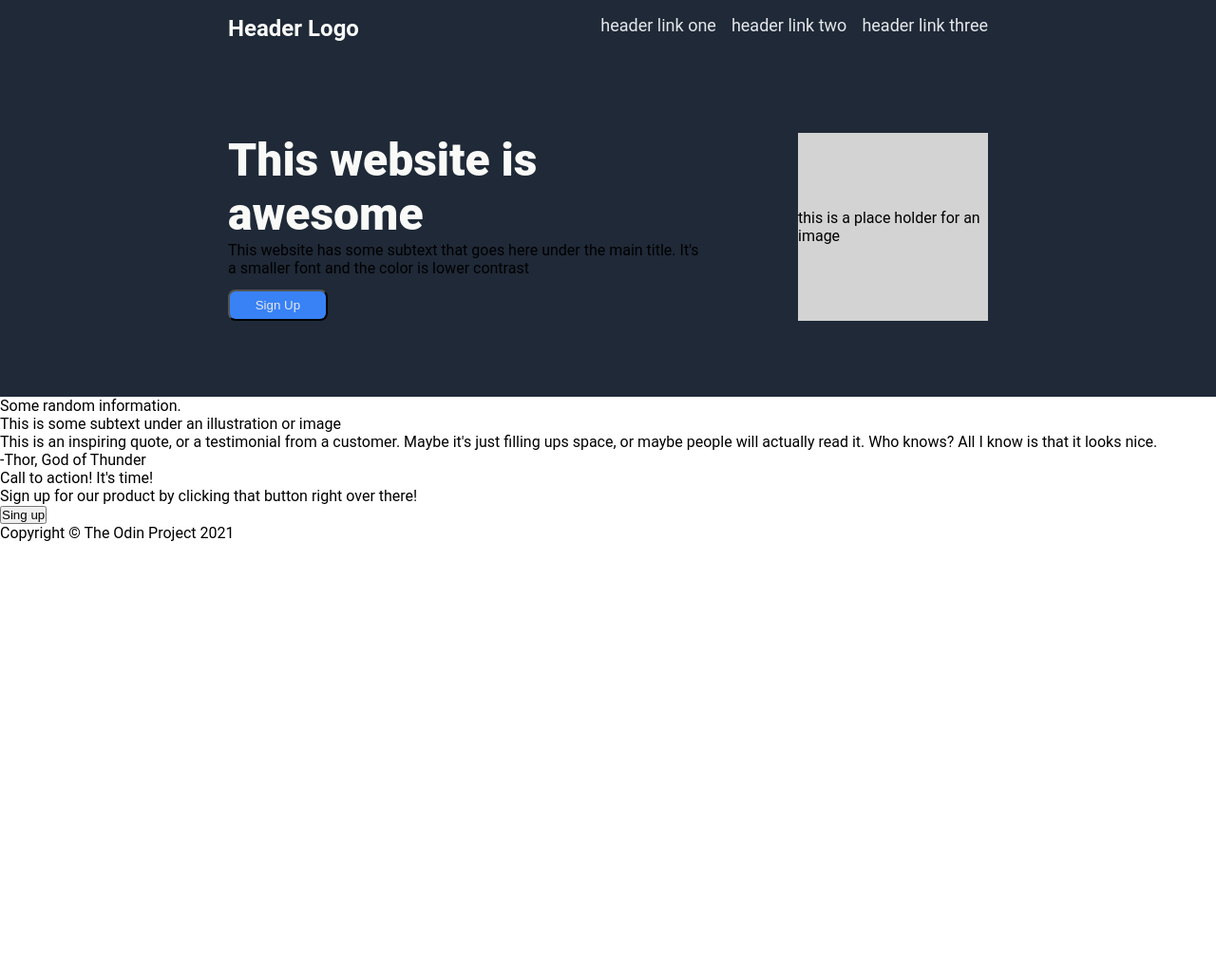
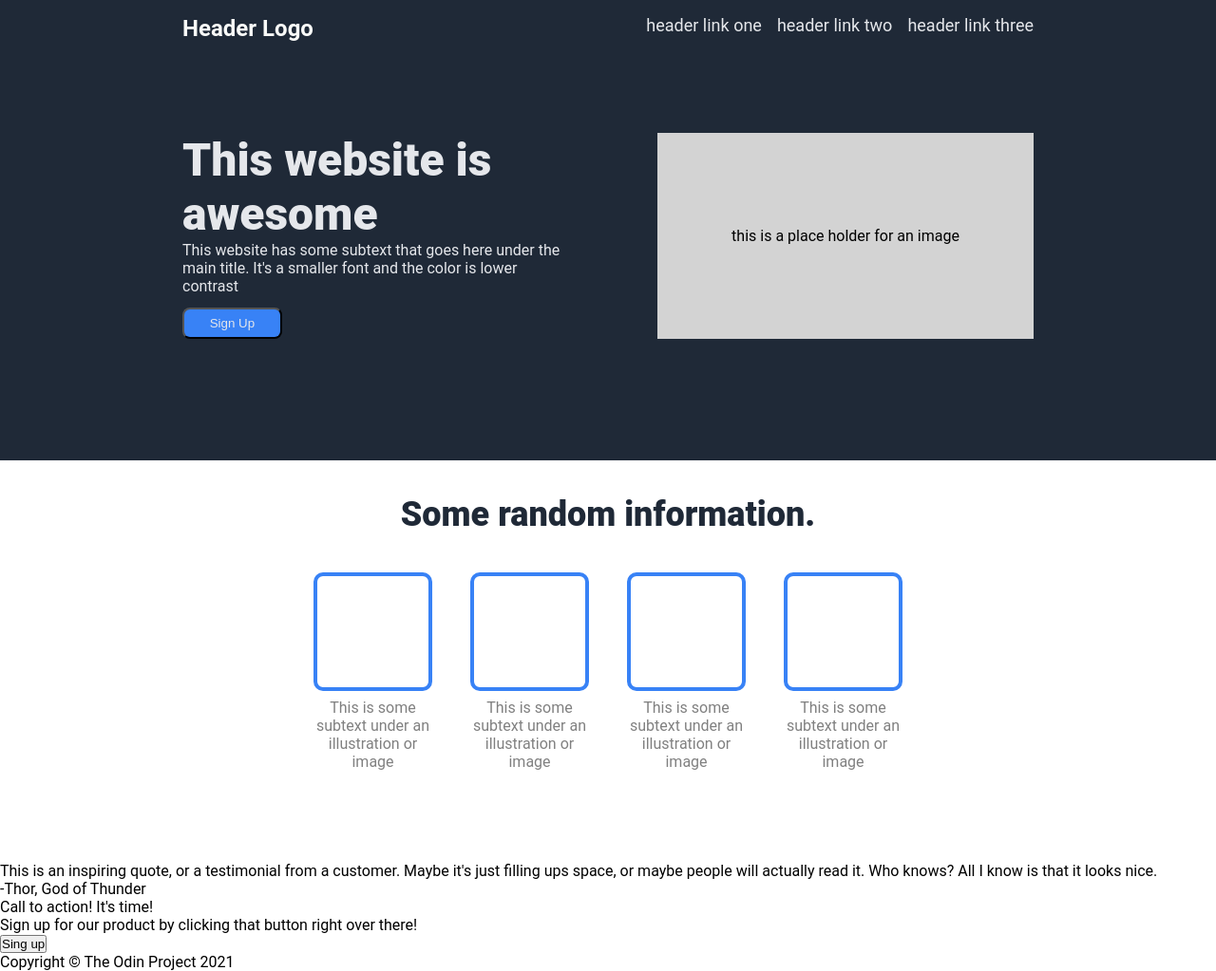
Before and after one commit to flodardev/odin-landing-page, a plain HTML site: page index.html in a window 1280 px wide. Shown: the whole page at 95% size. Before the commit the page ends 800 px from the top, so only its background shows below. Drawn offline with Linux system fonts and the light colour scheme.

Commit message:
Add section three css and html

```diff
--- a/index.html
+++ b/index.html
@@ -34,8 +34,22 @@
         <p>Some random information.</p>
         <div class="three-container">
             <div class="box-container">
-                <div class="box"></div>
-                <p>This is some subtext under an illustration or image</p>
+                <div class="box-content">
+                    <div class="box"></div>
+                    <p>This is some subtext under an illustration or image</p>
+                </div>
+                <div class="box-content">
+                    <div class="box"></div>
+                    <p>This is some subtext under an illustration or image</p>
+                </div>
+                <div class="box-content">
+                    <div class="box"></div>
+                    <p>This is some subtext under an illustration or image</p>
+                </div>
+                <div class="box-content">
+                    <div class="box"></div>
+                    <p>This is some subtext under an illustration or image</p>
+                </div>
             </div>
         </div>
      </div>
--- a/style.css
+++ b/style.css
@@ -14,6 +14,7 @@ body {
     display: flex;
     flex-flow: column;
     font-family: "Roboto" , sans-serif;
+    min-width: 100vh;
 }
 
 /* Section one - header */
@@ -25,7 +26,7 @@ body {
     flex: 1;
 
     background-color: #1f2937;
-    padding: 1em 15em;
+    padding: 1em 12em;
 }
 
 .header-logo {
@@ -52,7 +53,7 @@ body {
     /* flex: 1; */
     flex-flow: row nowrap;
     justify-content: space-between;
-    padding: 5em 15em;
+    padding: 5em 12em 8em;
     background-color: #1f2937;
 }
 
@@ -60,7 +61,7 @@ body {
     /* Flex properties */
     display: flex;
     flex-flow: column nowrap;
-    flex: 0 0 500px;
+    flex: 0 0 400px;
     align-items: start;
 
     margin-right: 100px;
@@ -71,6 +72,10 @@ body {
     font-size: 48px;
     font-weight: 900;
     color: #f9faf8;
+}
+
+.two-left-side > p {
+    color: #E5E7EB;
 }
 
 .sign-up {
@@ -84,9 +89,54 @@ body {
 
 .two-right-side {
     background-color: lightgray;
-    width: 500px;
+    /* width: 500px; */
 
     display: flex;
     justify-content: center;
     align-items: center;
+    flex: 1 0 auto;
 }
+
+/* Section three */
+
+.section-three {
+    /* flex properties */
+    display: flex;
+    flex-flow: column nowrap;
+    align-items: center;
+}
+
+.section-three > p {
+    font-size: 36px;
+    font-weight: 900;
+    color: #1F2937;
+    margin-top: 1em;
+}
+
+.three-container {
+    /* flex properties */
+    display: flex;
+}
+
+.box-container {
+    width: 150px;
+    text-align: center;
+
+    display: flex;
+    justify-content: center;
+    gap: 2.5em;
+    margin: 2.5em 0em 6em 0em;
+}
+
+.box-content > .box {
+    border: 2px solid #3882F6;
+    border-width: 4px;
+    border-radius: 10px;
+    height: 125px;
+    width: 125px
+}
+
+.box-content > p {
+    color: gray;
+    margin-top: 0.5em;
+}
```
